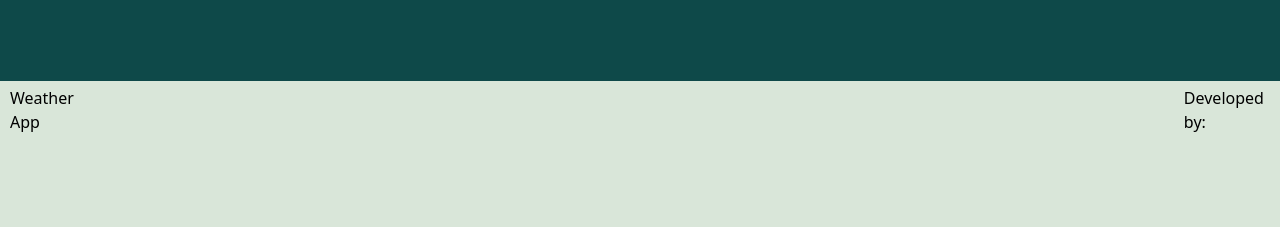
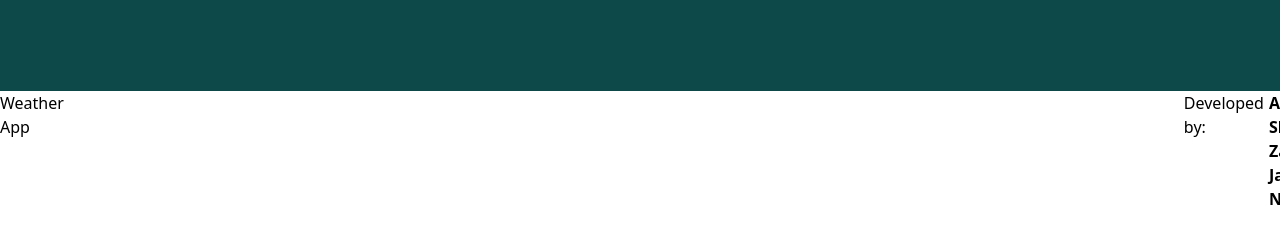
Before and after one commit to jawednasim/Weather-App, a website: page weather.html in a window 1280 px wide. Shown: the part 573-800 px from the top of the page. Drawn offline with nearby package versions, Linux system fonts and the light colour scheme; no server answers.

Commit message:
revise footer section code

```diff
--- a/weather.css
+++ b/weather.css
@@ -57,30 +57,15 @@ ul li{
 
 /* footer section  */
 
-.footer {
-    display: flex;
-    position: fixed;
-    left: 0;
-    bottom: 0;
-    width: 100%;
-    background-color:rgb(217, 230, 217);
-    color: black;
-    /* text-align: center; */
- }
- .footer #p1{
 
-    color: black;
- }
- .footer p {
-    padding: 5px 10px;
- }
+#p1{
 
+    margin-left: 15px;
+}
 #p2{
-    color: black;
-   padding-left: 1100px;
+   margin-left: 1120px;
 }
 #p3{
-    color: black;
-   padding-left: 10px;
-   font-weight: bold;
+    margin-left: 5px;
+    font-weight: bold;
 }
--- a/weather.html
+++ b/weather.html
@@ -103,12 +103,12 @@
 
     <!-- footer section  -->
 
-<div class="footer">
-    <p id="p1">Weather App</p>
-    <p id="p2"> Developed by:</p>
-    <p id="p3"> Ahmad Shaad Zaki & Jawed Nasim</p>
-</div>
 
+  <div class="card-footer text-black-50 bg-white d-flex position-fixed bottom-0 start-0 w-100 h-10   ">
+    <p class="text-black " id="p1 ">Weather App</p>
+    <p class="text-black  " id="p2"> Developed by:</p>
+    <p class="text-black  " id="p3"> Ahmad Shaad Zaki & Jawed Nasim</p>
+  </div>
 
 
 
```
Also changed, not shown: usage-guide.html (+3 -0 lines).
